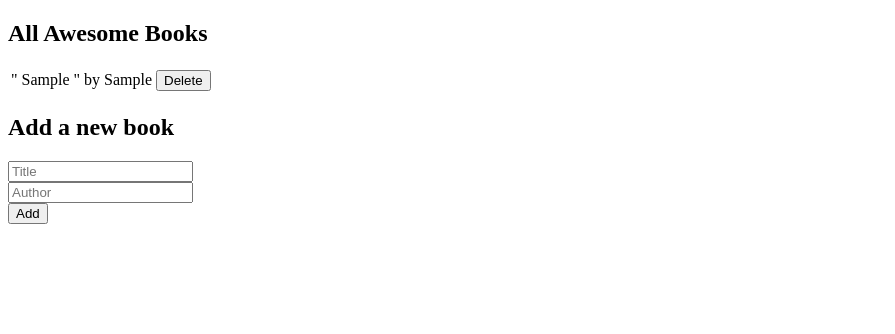
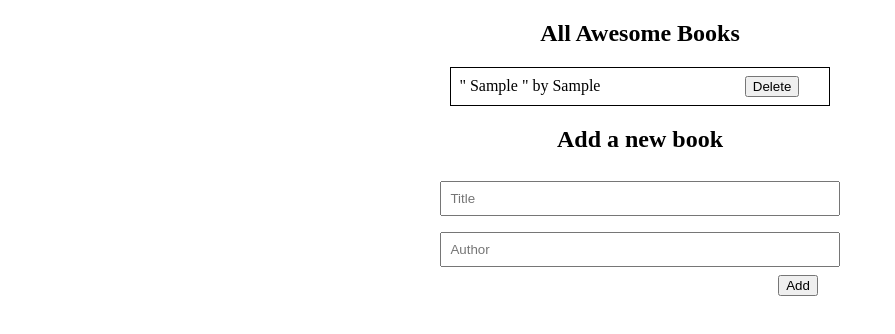
Before and after one commit to GloireIrenge/Awesome-Books, a website: page index.html in a window 1280 px wide. Both pictures are taken after typing "Sample", "Sample" into the empty fields and a click on the button "Add". Shown: the whole page, without its empty margins (0-895 px from the left). Drawn offline with Linux system fonts and the light colour scheme.

Commit message:
Stylish display table and form

```diff
--- a/index.css
+++ b/index.css
@@ -1,4 +1,30 @@
 body {
   background-color: #fff;
   color: black;
+  text-align: center;
 }
+
+table {
+  border-collapse: collapse;
+  width: 30%;
+  text-align: center;
+  border: 1px #000 solid;
+  margin-left: 35%;
+}
+
+td {
+  text-align: left;
+  padding: 8px;
+}
+
+input {
+  padding: 8px;
+  margin: 8px;
+  width: 30%;
+}
+
+button {
+  margin-left: 25%;
+}
+
+tr:nth-child(even) { background-color: #f2f2f2; }
```
